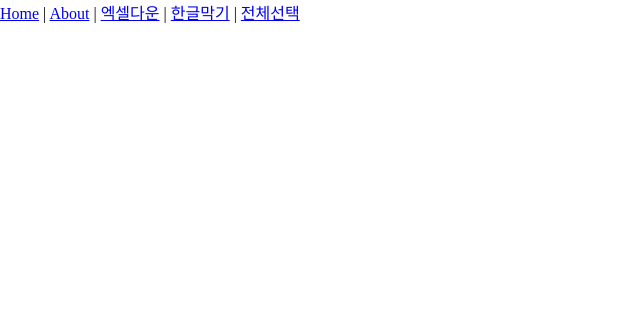
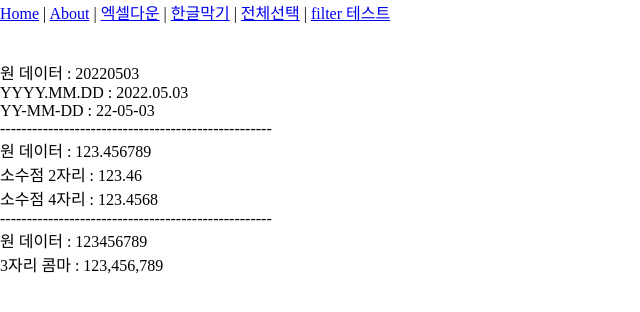
Before and after one commit to hjh830827/test-project1, a Vue app: page /filterTest in a window 1280 px wide. Shown: the top 312 px of the page, without its empty margins (0-640 px from the left). Built offline with nearby package versions, Linux system fonts and the light colour scheme.

Commit message:
filter commit

```diff
--- a/package.json
+++ b/package.json
@@ -10,9 +10,12 @@
   "dependencies": {
     "animated-number-vue": "^1.0.0",
     "core-js": "^3.6.5",
+    "lodash": "^4.17.21",
+    "moment": "^2.29.3",
     "swiper": "^5.3.7",
     "vue": "^2.6.11",
     "vue-awesome-swiper": "^4.1.1",
+    "vue-lodash": "^2.1.2",
     "vue-roller": "^1.12.4",
     "vue-router": "^3.2.0",
     "vue-slick-carousel": "^1.0.6",
--- a/src/App.vue
+++ b/src/App.vue
@@ -6,7 +6,8 @@
       <router-link to="/about">About</router-link> |
       <router-link to="/ExcelTestBySheetJs">엑셀다운</router-link> |
       <router-link to="/vtextfieldTest">한글막기</router-link> |
-      <router-link to="/checkBoxAllSelect">전체선택</router-link>
+      <router-link to="/checkBoxAllSelect">전체선택</router-link> |
+      <router-link to="/filterTest">filter 테스트</router-link>
     </div>
     <br /><br />
     <router-view />
--- a/src/router/index.js
+++ b/src/router/index.js
@@ -89,6 +89,12 @@ const routes = [
     component: () =>
       import(/* webpackChunkName: "about" */ "../views/CheckBoxAllSelect.vue"),
   },
+  {
+    path: "/filterTest",
+    name: "filterTest",
+    component: () =>
+      import(/* webpackChunkName: "about" */ "../views/FilterTest.vue"),
+  },
 ];
 
 const router = new VueRouter({
--- /dev/null
+++ b/src/views/FilterTest.vue
@@ -0,0 +1,48 @@
+<template>
+  <div class="text-center">
+    원 데이터 : {{ date1 }}
+    <br />
+    YYYY.MM.DD : {{ date1 | dateFormat("YYYY.MM.DD") }}
+    <br />
+    YY-MM-DD : {{ date1 | dateFormat("YY-MM-DD") }}
+    <br />
+    ---------------------------------------------------
+    <br />
+    원 데이터 : {{ date2 }}
+    <br />
+    소수점 2자리 : {{ date2 | toFixed(2) }}
+    <br />
+    소수점 4자리 : {{ date2 | toFixed(4) }}
+    <br />
+    ---------------------------------------------------
+    <br />
+    원 데이터 : {{ date3 }}
+    <br />
+    3자리 콤마 : {{ date3 | comma() }}
+  </div>
+</template>
+
+<script>
+import moment from "moment";
+
+export default {
+  filters: {
+    dateFormat: function(val, format) {
+      return moment(val).format(format);
+    },
+    toFixed: function(val, num) {
+      return parseFloat(val).toFixed(num);
+    },
+    comma: function(val) {
+      return String(Math.round(val)).replace(/\B(?=(\d{3})+(?!\d))/g, ",");
+    },
+  },
+  data() {
+    return {
+      date1: "20220503",
+      date2: 123.456789,
+      date3: 123456789,
+    };
+  },
+};
+</script>
```
